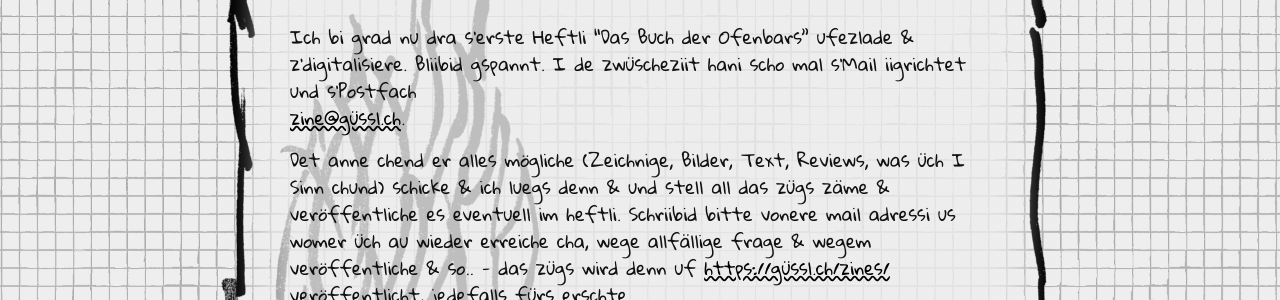
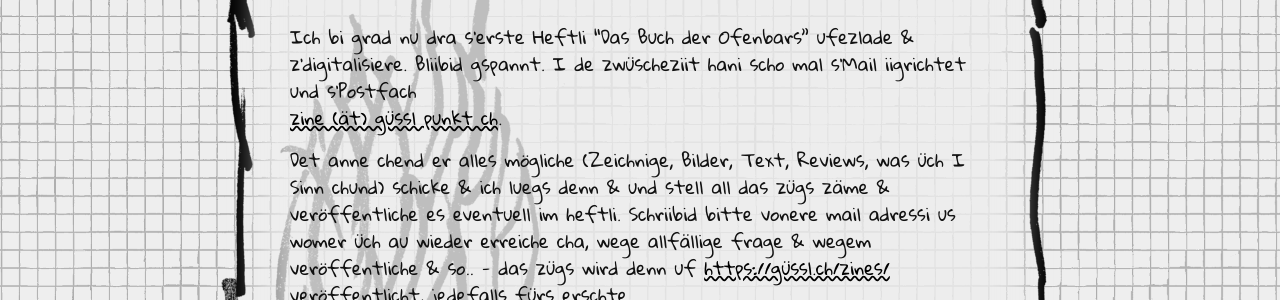
Before and after one commit to mogria/guezzlpage, a Jekyll site: the page built from _posts/2021-02-03-gussl-zine-postfach-isch-etz-offebar-offe.md, in a window 1280 px wide. Shown: the part 650-950 px from the top of the page. Built offline with Jekyll 4.4.1, drawn with Linux system fonts in a browser that asks for light colours.

Commit message:
make mail adresses readable regardless of email protection

```diff
--- a/_posts/2021-02-03-gussl-zine-postfach-isch-etz-offebar-offe.md
+++ b/_posts/2021-02-03-gussl-zine-postfach-isch-etz-offebar-offe.md
@@ -9,7 +9,7 @@ categories: news
 Ich bi grad nu dra s'erste Heftli "Das Buch der Ofenbars" ufezlade &
 z'digitalisiere. Bliibid gspannt. I de zwüscheziit hani scho mal s'Mail
 iigrichtet und s'Postfach
-<a href="mailto:{{ "zine@xn--gssl-0ra.ch" | encode_email }}?subject=%5BZINE%5D%20">{{ "zine@güssl.ch" | encode_email }}</a>.
+<a href="mailto:{{ "zine@xn--gssl-0ra.ch" | encode_email }}?subject=%5BZINE%5D%20">zine (ät) güssl punkt ch</a>.
 
 Det anne chend er alles mögliche (Zeichnige, Bilder, Text, Reviews, was üch I
 Sinn chund) schicke & ich luegs denn & und stell all das zügs zäme &
--- a/zines.html
+++ b/zines.html
@@ -9,7 +9,7 @@ permalink: /zines/
 <p>Hie isch en lischte vo allne veröffentlichte zines. Im mom nur es buech wo ich mit biz hilf vo es paar kollege gschribe ha. Aber das chad sich ändere...</p>
 
 <p>He, hesch du au evtl vlt au bock mal es heftli z'mache oder hesch öppis für en chliine biitrag we en text/en zeichnig/oder infos womer da chennti innepacke? Denn schicks mr doch per mail a
-<a href="mailto:{{ "zine@xn--gssl-0ra.ch" | encode_email }}?subject=%5BZINE%5D%20">{{ "zine@güssl.ch" | encode_email }}</a> wür mi mega freue :)
+<a href="mailto:{{ "zine@xn--gssl-0ra.ch" | encode_email }}?subject=%5BZINE%5D%20">zine(A)güssl.ch</a> wür mi mega freue :)
 </p>
 
 
```
